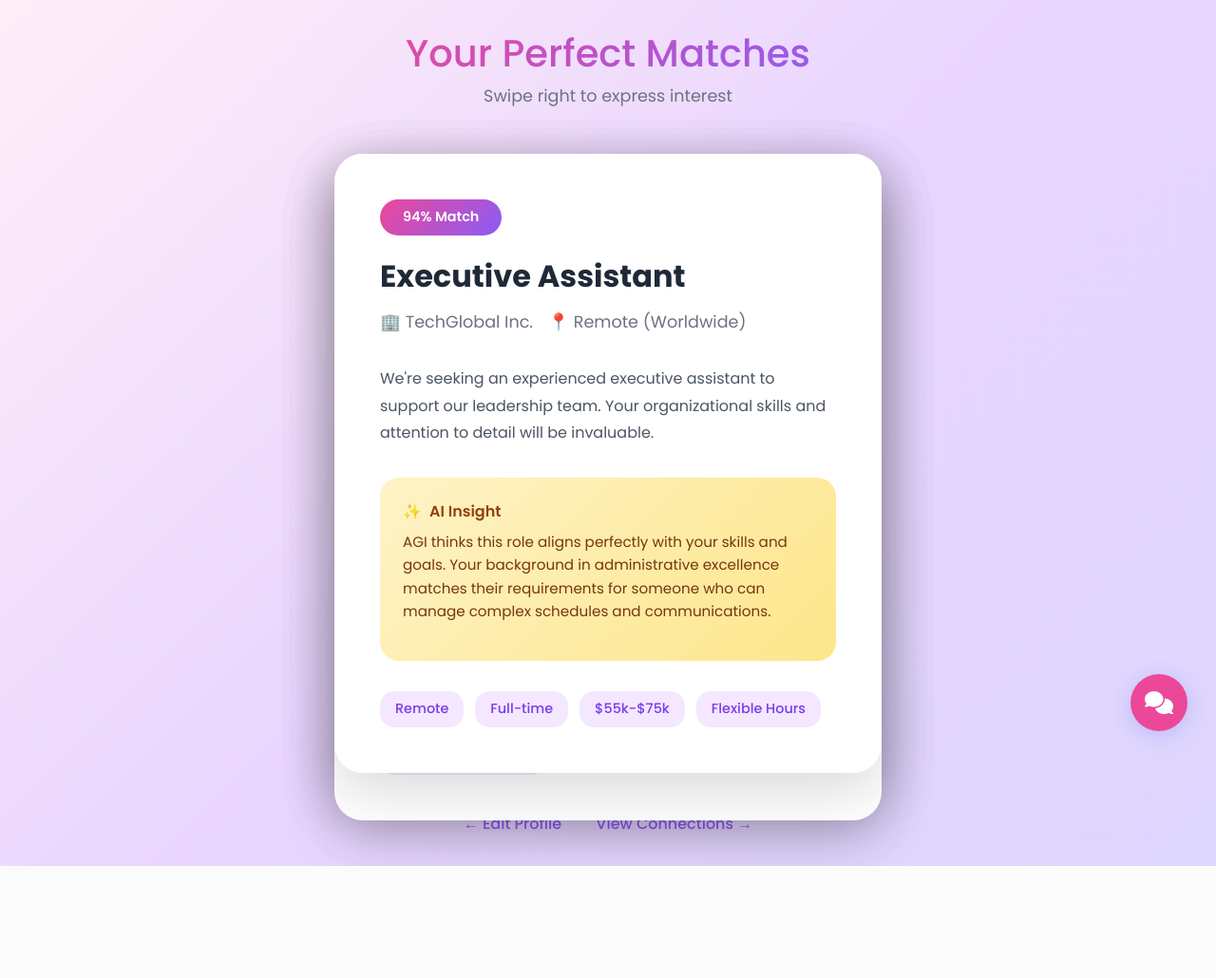
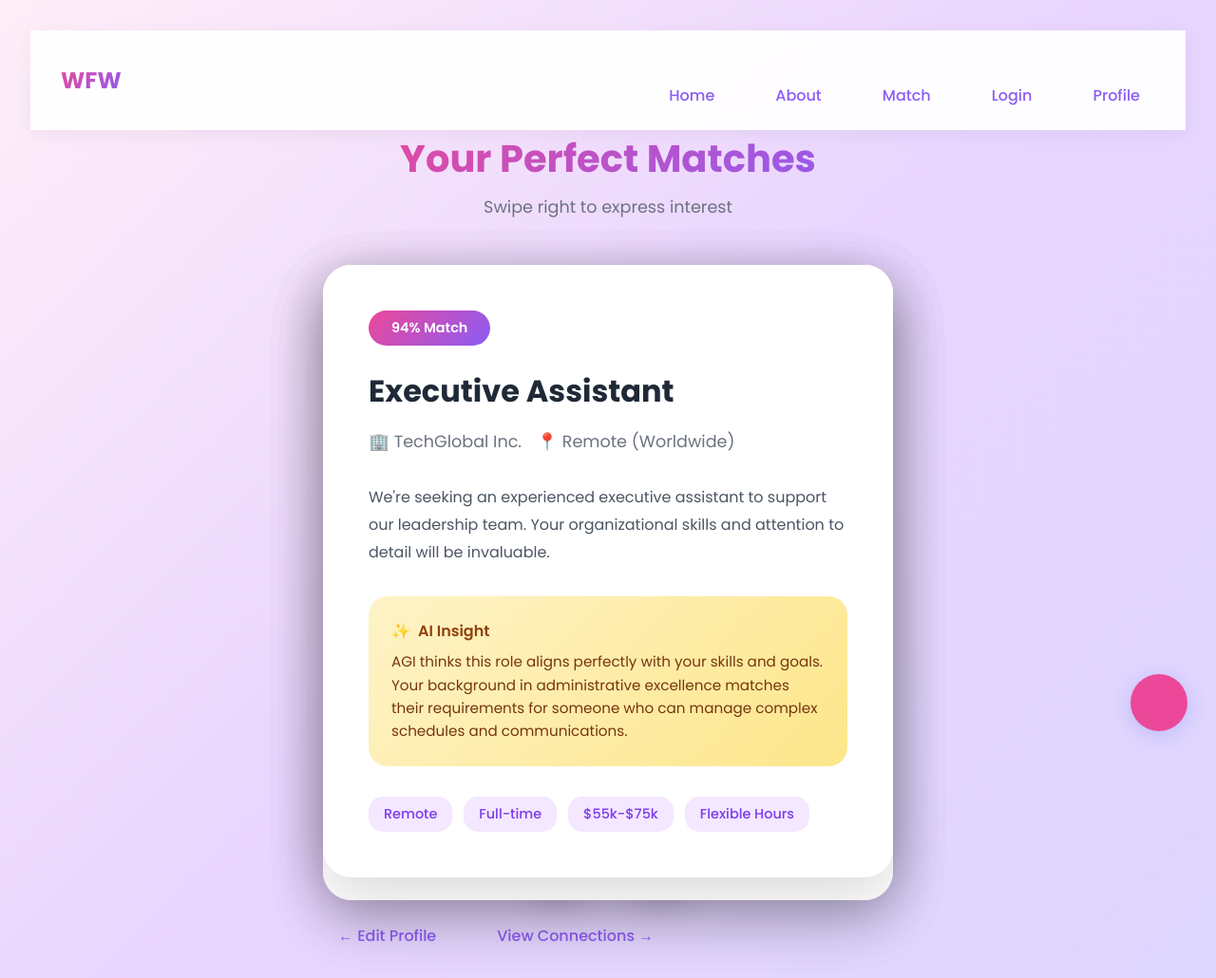
Before and after one commit to antonie-riziki/WFW, a Django app: page /match/ in a window 1280 px wide. Shown: the whole page at 95% size. Before the commit the page ends 912 px from the top, so only its background shows below. Run offline with Django 5.2, Linux system fonts and the light colour scheme.

Commit message:
updated the navbar section of the application

```diff
--- a/wfw_main/wfw_app/templates/match.html
+++ b/wfw_main/wfw_app/templates/match.html
@@ -1,17 +1,8 @@
 
-{% load static %}
+{% extends 'navbar.html' %}
 
-<!DOCTYPE html>
-<html lang="en">
-<head>
-    <meta charset="UTF-8">
-    <meta name="viewport" content="width=device-width, initial-scale=1.0">
-    <title>Find Your Match - WFW</title>
-    <link rel="preconnect" href="https://fonts.googleapis.com">
-    <link rel="preconnect" href="https://fonts.gstatic.com" crossorigin>
-    <link href="https://fonts.googleapis.com/css2?family=Poppins:wght@300;400;500;600;700&display=swap" rel="stylesheet">
-    <link rel="stylesheet" href="https://cdnjs.cloudflare.com/ajax/libs/font-awesome/6.4.0/css/all.min.css">
-    <link href="https://cdn.jsdelivr.net/npm/bootstrap@5.3.0/dist/css/bootstrap.min.css" rel="stylesheet">
+{% block content %}
+
 
     <style>
         * {
@@ -26,6 +17,7 @@
             min-height: 100vh;
             padding: 2rem;
         }
+
 
         .container {
             max-width: 600px;
@@ -235,6 +227,9 @@
     </style>
 </head>
 <body>
+
+    <!-- {% include 'navbar.html' %} -->
+
     <div class="container">
         <div class="header">
             <h1>Your Perfect Matches</h1>
@@ -374,3 +369,6 @@
     </script>
 </body>
 </html>
+
+
+{% endblock %}
--- /dev/null
+++ b/wfw_main/wfw_app/templates/navbar.html
@@ -0,0 +1,86 @@
+<!DOCTYPE html>
+<html lang="en">
+<head>
+    <meta charset="UTF-8">
+    <meta name="viewport" content="width=device-width, initial-scale=1.0">
+    <title>{% block title %}Women in Future Work – Swipe. Match. Work. Worldwide.{% endblock %}</title>
+    <link rel="preconnect" href="https://fonts.googleapis.com">
+    <link rel="preconnect" href="https://fonts.gstatic.com" crossorigin>
+    <link href="https://fonts.googleapis.com/css2?family=Poppins:wght@300;400;500;600;700&display=swap" rel="stylesheet">
+    <style>
+        nav {
+            background: rgba(255, 255, 255, 0.95);
+            backdrop-filter: blur(10px);
+            padding: 1.5rem 2rem;
+            box-shadow: 0 4px 20px rgba(0, 0, 0, 0.05);
+            position: sticky;
+            top: 0;
+            z-index: 100;
+        }
+
+        .nav-container {
+            max-width: 1200px;
+            margin: 0 auto;
+            display: flex;
+            justify-content: space-between;
+            align-items: center;
+        }
+
+        .logo {
+            font-size: 1.5rem;
+            font-weight: 700;
+            background: linear-gradient(135deg, #ec4899, #8b5cf6);
+            -webkit-background-clip: text;
+            -webkit-text-fill-color: transparent;
+            background-clip: text;
+        }
+
+        .nav-links {
+            display: flex;
+            gap: 2rem;
+            list-style: none;
+        }
+
+        .nav-links a {
+            text-decoration: none;
+            color: #4b5563;
+            font-weight: 500;
+            transition: color 0.3s ease;
+        }
+
+        .nav-links a:hover {
+            color: #ec4899;
+        }
+
+        .hero {
+            max-width: 1200px;
+            margin: 0 auto;
+            padding: 5rem 2rem;
+            text-align: center;
+            animation: fadeIn 1s ease-out;
+        }
+    </style>
+    {% block extra_css %}{% endblock %}
+</head>
+<body>
+    <nav>
+        <div class="nav-container">
+            <div class="logo">WFW</div>
+            <ul class="nav-links">
+                <li><a href="{% url 'home' %}">Home</a></li>
+                <li><a href="{% url 'about' %}">About</a></li>
+                <li><a href="{% url 'match' %}">Match</a></li>
+                <li><a href="{% url 'login' %}">Login</a></li>
+                <li><a href="{% url 'profile' %}">Profile</a></li>
+            </ul>
+        </div>
+    </nav>
+
+    <main>
+        {% block content %}
+        {% endblock %}
+    </main>
+
+    {% block extra_js %}{% endblock %}
+</body>
+</html>
```
Also changed, not shown: wfw_main/wfw_app/templates/about.html (+9 -63 lines), wfw_main/wfw_app/templates/index.html (+14 -23 lines), wfw_main/wfw_app/templates/login.html (+14 -13 lines), wfw_main/wfw_app/templates/profile.html (+14 -10 lines).
